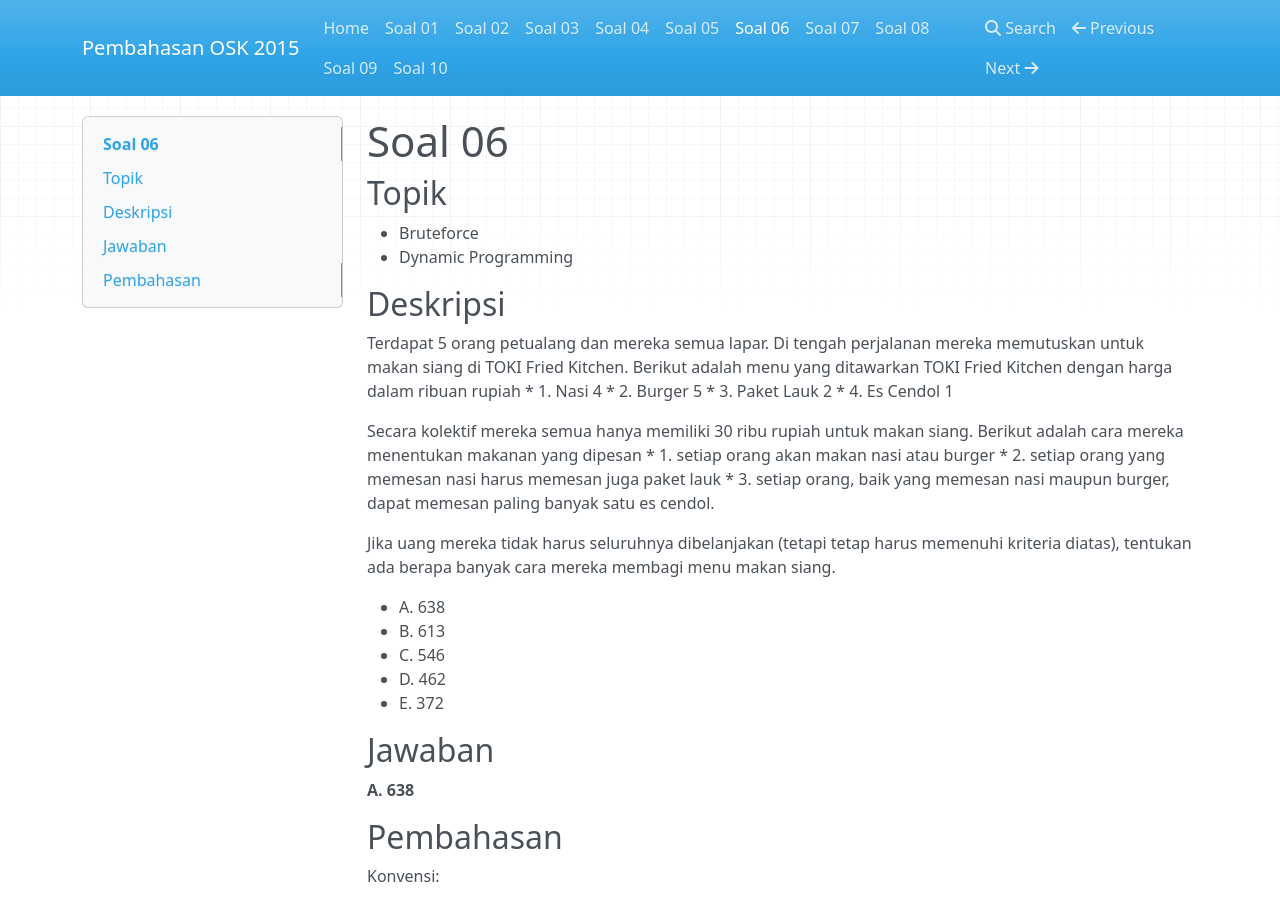
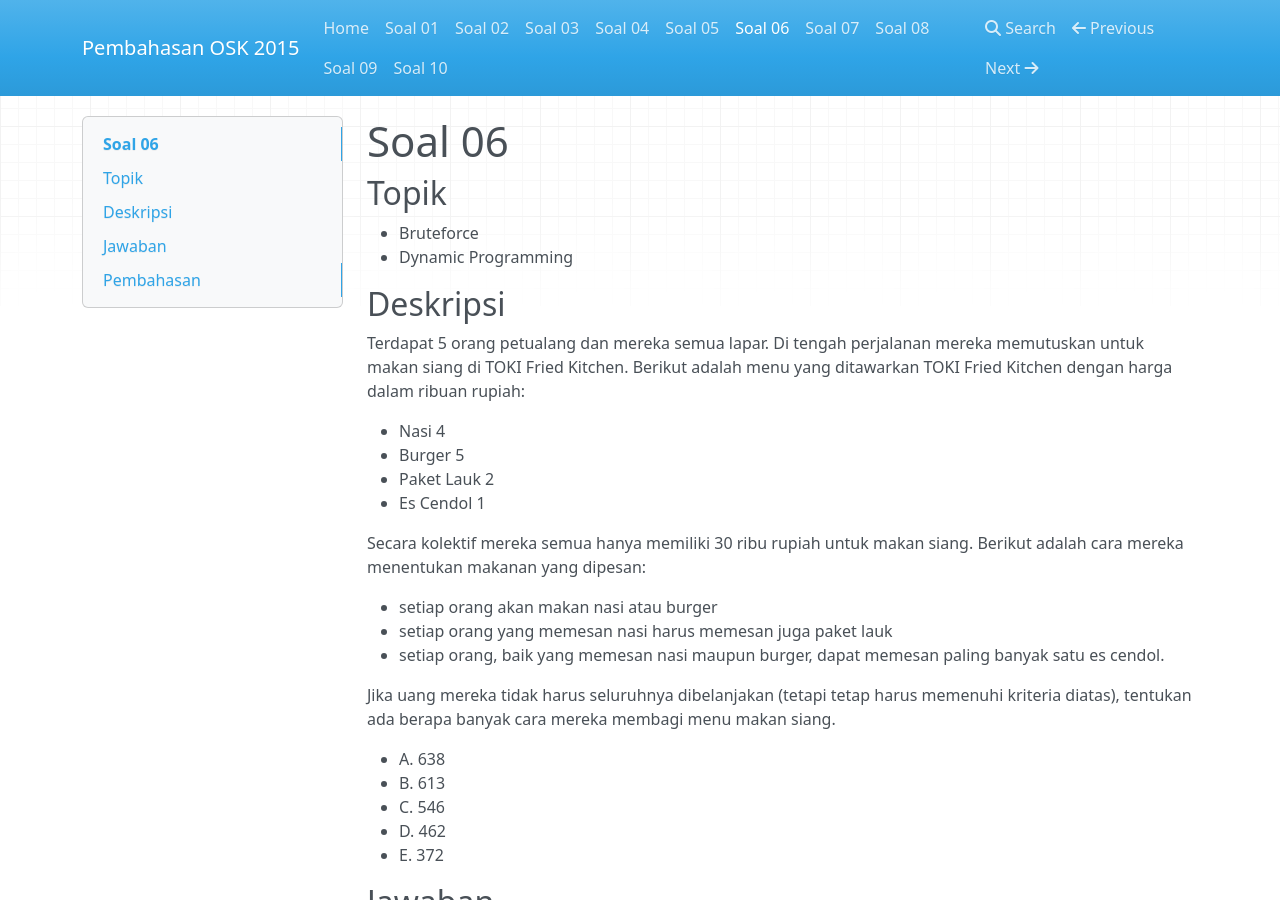
Before and after one commit to alijaya/OSK-2015, an MkDocs documentation site: the page built from docs/Soal 06.md, in a window 1280 px wide and 900 px high. Built offline with MkDocs 1.6.1, drawn with Linux system fonts in a browser that asks for light colours; nearby versions of some CDN libraries; old or Windows-style settings are respelled for this version of MkDocs.

Commit message:
no message

```diff
--- a/docs/Soal 06.md
+++ b/docs/Soal 06.md
@@ -7,17 +7,19 @@
 
 ## Deskripsi
 
-Terdapat 5 orang petualang dan mereka semua lapar. Di tengah perjalanan mereka memutuskan untuk makan siang di TOKI Fried Kitchen. Berikut adalah menu yang ditawarkan TOKI Fried Kitchen dengan harga dalam ribuan rupiah
-* 1. Nasi          4
-* 2. Burger        5
-* 3. Paket Lauk    2
-* 4. Es Cendol     1
+Terdapat 5 orang petualang dan mereka semua lapar. Di tengah perjalanan mereka memutuskan untuk makan siang di TOKI Fried Kitchen. Berikut adalah menu yang ditawarkan TOKI Fried Kitchen dengan harga dalam ribuan rupiah:
+
+* Nasi          4
+* Burger        5
+* Paket Lauk    2
+* Es Cendol     1
 
 Secara kolektif mereka semua hanya memiliki 30 ribu rupiah untuk makan siang.
-Berikut adalah cara mereka menentukan makanan yang dipesan
-* 1. setiap orang akan makan nasi atau burger
-* 2. setiap orang yang memesan nasi harus memesan juga paket lauk
-* 3. setiap orang, baik yang memesan nasi maupun burger, dapat memesan paling banyak satu es cendol.
+Berikut adalah cara mereka menentukan makanan yang dipesan:
+
+* setiap orang akan makan nasi atau burger
+* setiap orang yang memesan nasi harus memesan juga paket lauk
+* setiap orang, baik yang memesan nasi maupun burger, dapat memesan paling banyak satu es cendol.
 
 Jika uang mereka tidak harus seluruhnya dibelanjakan (tetapi tetap harus memenuhi kriteria diatas), tentukan ada berapa banyak cara mereka membagi menu makan siang.
 
```
